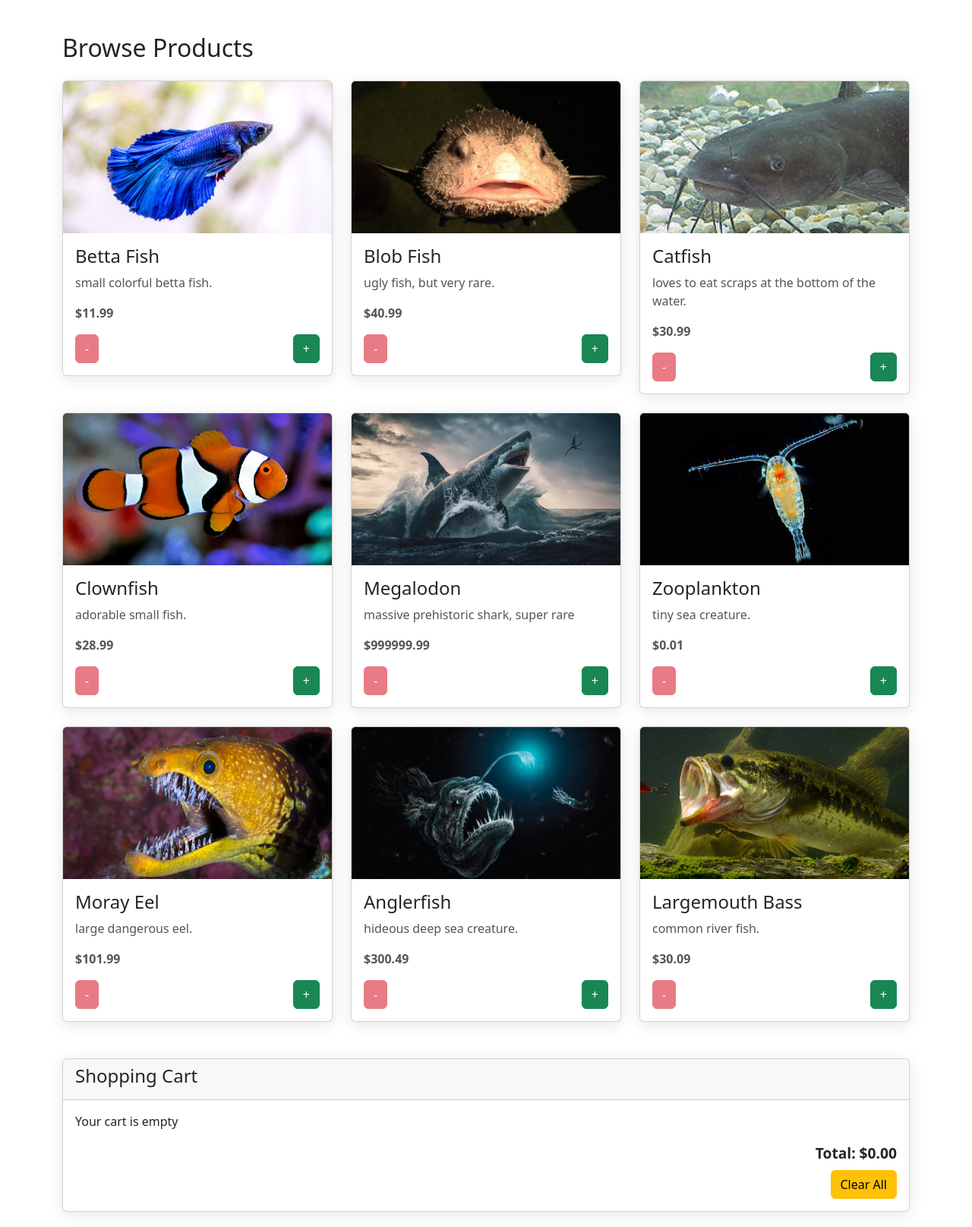
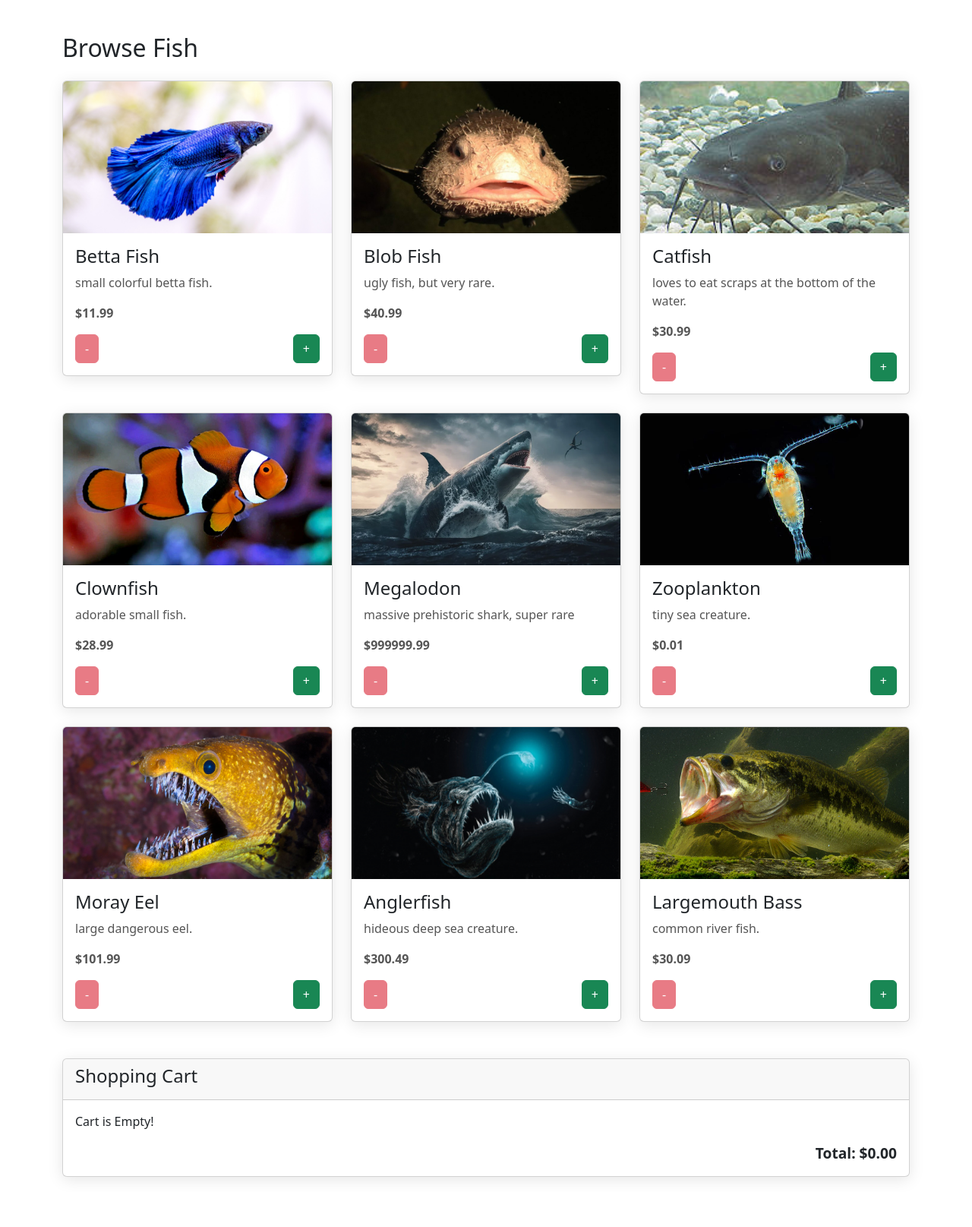
Before and after one commit to pnleguizamo/36s2_assignment03, a React (Create React App) app: page / in a window 1280 px wide. Shown: the whole page at 76% size. After the commit the page ends 1569 px from the top, so only its background shows below. Built offline with nearby package versions, Linux system fonts and the light colour scheme.

Commit message:
final touches

```diff
--- a/src/Browse.js
+++ b/src/Browse.js
@@ -20,31 +20,48 @@ const Browse = () => {
   }, []);
 
   useEffect(() => {
-    const total = cart.reduce((acc, item) => acc + item.price, 0);
+    const total = cart.reduce((acc, item) => acc + item.price * item.quantity, 0);
     setCartTotal(total);
   }, [cart]);
 
+  const howManyofThis = (id) => {
+    const item = cart.find(cartItem => cartItem.id === id);
+    return item ? item.quantity : 0;
+  };
+
   const addToCart = (el) => {
-    setCart((prevCart) => [...prevCart, el]);
+    setCart((prevCart) => {
+      const existingItem = prevCart.find(item => item.id === el.id);
+      if (existingItem) {
+        return prevCart.map(item =>
+          item.id === el.id ? { ...item, quantity: item.quantity + 1 } : item
+        );
+      } else {
+        return [...prevCart, { ...el, quantity: 1 }];
+      }
+    });
   };
 
   const removeFromCart = (el) => {
-    const updatedCart = cart.filter((cartItem) => cartItem.id !== el.id);
-    setCart(updatedCart);
-  };
-
-  const clearCart = () => {
-    setCart([]);
-  };
-
-  const howManyofThis = (id) => {
-    return cart.filter((cartItem) => cartItem.id === id).length;
+    setCart((prevCart) => {
+      const existingItem = prevCart.find(item => item.id === el.id);
+      if (existingItem) {
+        if (existingItem.quantity > 1) {
+          return prevCart.map(item =>
+            item.id === el.id ? { ...item, quantity: item.quantity - 1 } : item
+          );
+        } else {
+          return prevCart.filter(item => item.id !== el.id);
+        }
+      }
+      return prevCart;
+    });
   };
 
   const cartItems = cart.map((el, index) => (
     <div key={index}>
       <img className="img-fluid" src={el.image} width={150} alt={el.title} />
-      {el.title} ${el.price} x {howManyofThis(el.id)}
+      {el.title} ${el.price} x {el.quantity}
     </div>
   ));
 
@@ -75,21 +92,16 @@ const Browse = () => {
 
   return (
     <div className="container">
-      <h2 className="my-4">Browse Products</h2>
+      <h2 className="my-4">Browse Fish</h2>
       <div className="row">{listItems}</div>
       <div className="card mt-4">
         <div className="card-header">
           <h4>Shopping Cart</h4>
         </div>
         <div className="card-body">
-          <div>{cartItems.length > 0 ? cartItems : <p>Your cart is empty</p>}</div>
+          <div>{cartItems.length > 0 ? cartItems : <p>Cart is Empty!</p>}</div>
           <div className="text-end">
             <strong>Total: ${cartTotal.toFixed(2)}</strong>
-          </div>
-          <div className="text-end mt-2">
-            <button className="btn btn-warning" onClick={clearCart}>
-              Clear All
-            </button>
           </div>
         </div>
       </div>
```
